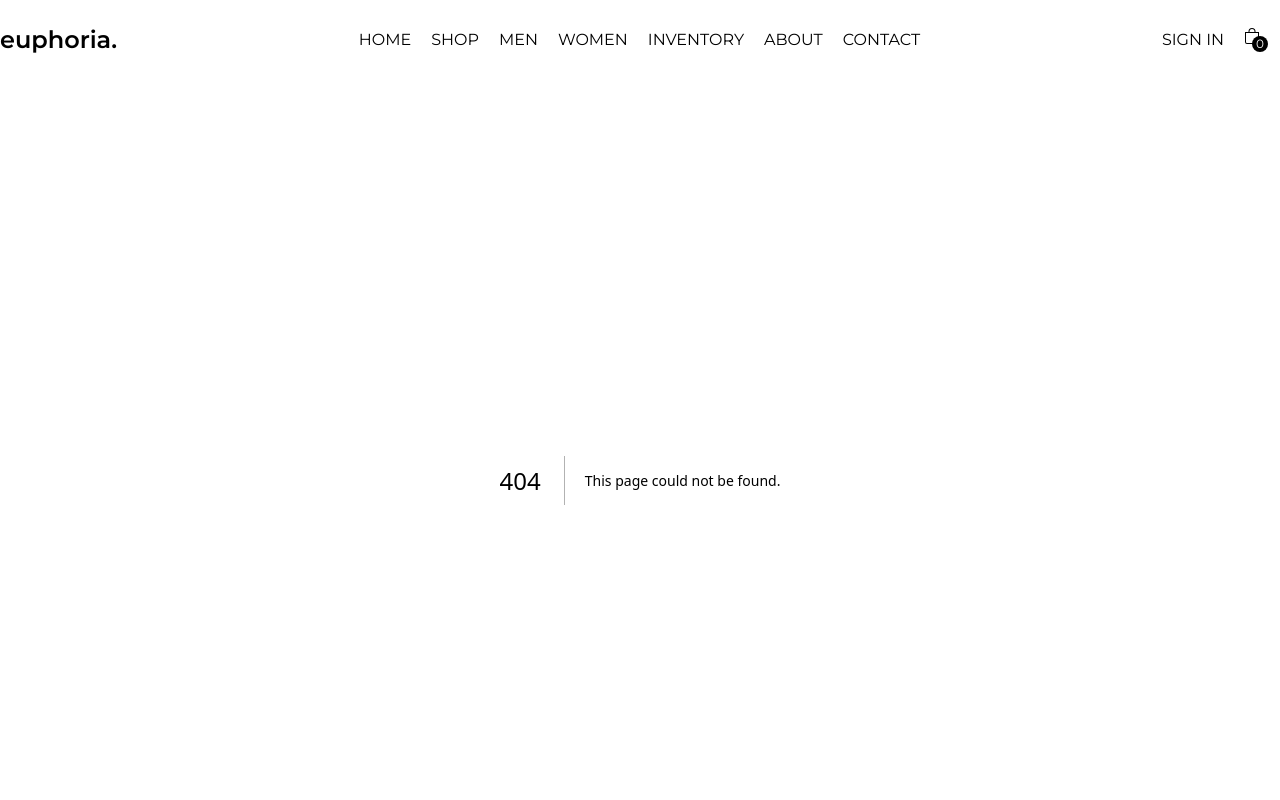
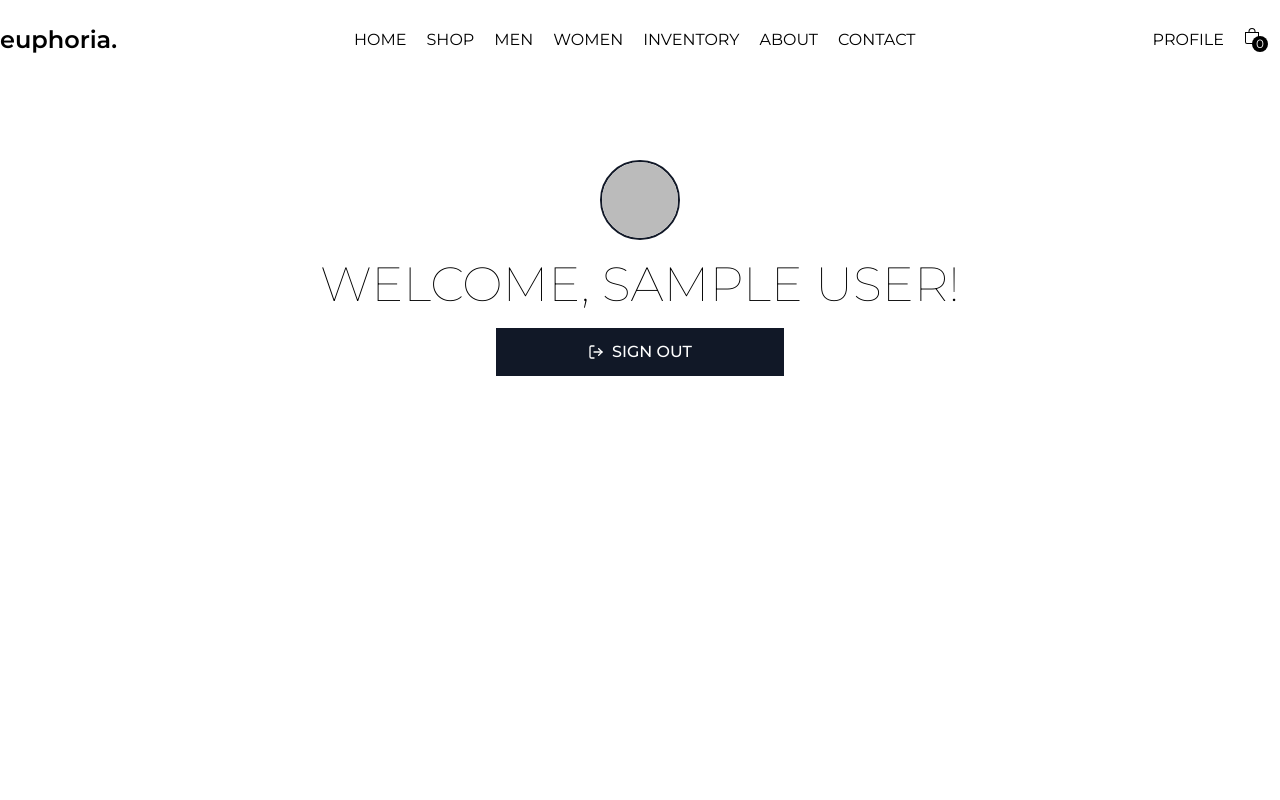
Before and after one commit to shohan-pherones/euphoria-ecommerce, a Next.js app: page /user/profile in a window 1280 px wide. Before the commit this address had no page. Shown: the top 800 px of the page. Built offline with nearby package versions, Linux system fonts and the light colour scheme; no server answers; sample sign-in values are in the browser's storage.

Commit message:
user auth added

```diff
--- a/components/Navbar.jsx
+++ b/components/Navbar.jsx
@@ -4,8 +4,11 @@ import { BsBag } from "react-icons/bs";
 import { FiMenu } from "react-icons/fi";
 import { AiOutlineClose } from "react-icons/ai";
 import { useSelector } from "react-redux";
+import { useSession } from "next-auth/react";
 
 const Navbar = () => {
+  const { data: session } = useSession();
+
   const products = useSelector((state) => state.myShop.products);
   const [toggleOpen, setToggleOpen] = useState(false);
 
@@ -71,9 +74,15 @@ const Navbar = () => {
       </nav>
 
       <div className="nav-links-right flex gap-5">
-        <Link href="/user/login" className="uppercase linear-walkaways">
-          Sign in
-        </Link>
+        {!session ? (
+          <Link href="/user/login" className="uppercase linear-walkaways">
+            Sign in
+          </Link>
+        ) : (
+          <Link href="/user/profile" className="uppercase linear-walkaways">
+            Profile
+          </Link>
+        )}
 
         <Link href="/cart" className="relative">
           <span>
--- a/next.config.js
+++ b/next.config.js
@@ -1,6 +1,9 @@
 /** @type {import('next').NextConfig} */
 const nextConfig = {
   reactStrictMode: true,
+  images: {
+    domains: ["lh3.googleusercontent.com"],
+  },
 };
 
 module.exports = nextConfig;
--- /dev/null
+++ b/pages/api/auth/[...nextauth].js
@@ -0,0 +1,12 @@
+import NextAuth from "next-auth";
+import GoogleProvider from "next-auth/providers/google";
+
+export default NextAuth({
+  providers: [
+    GoogleProvider({
+      clientId: process.env.GOOGLE_CLIENT_ID,
+      clientSecret: process.env.GOOGLE_CLIENT_SECRET,
+    }),
+  ],
+  secret: process.env.JWT_SECRET,
+});
--- /dev/null
+++ b/pages/user/login.js
@@ -0,0 +1,62 @@
+import { signIn, getSession } from "next-auth/react";
+import { useRouter } from "next/router";
+import { useEffect } from "react";
+import { FcGoogle } from "react-icons/fc";
+
+const LoginPage = ({ session }) => {
+  const router = useRouter();
+
+  const loginWithGoogle = async () => {
+    try {
+      await signIn("google");
+    } catch (error) {
+      console.log(error.message);
+    }
+  };
+
+  useEffect(() => {
+    if (session) {
+      router.replace("/user/profile");
+    }
+  }, [session, router]);
+
+  if (session) {
+    return null;
+  }
+
+  if (!session) {
+    return (
+      <div className="min-h-screen my-20 flex flex-col gap-5 items-center">
+        <h2 className="section-title">You are not signed in.</h2>
+        <button
+          onClick={loginWithGoogle}
+          className="bg-gray-900 text-white h-12 w-72 hover:opacity-80 duration-300 flex items-center justify-center gap-2 font-medium uppercase"
+        >
+          <span>
+            <FcGoogle />
+          </span>{" "}
+          Sign in with Google
+        </button>
+      </div>
+    );
+  }
+};
+
+export default LoginPage;
+
+export const getServerSideProps = async (context) => {
+  const session = await getSession(context);
+
+  if (session) {
+    return {
+      redirect: {
+        destination: "/user/profile",
+        permanent: false,
+      },
+    };
+  }
+
+  return {
+    props: { session },
+  };
+};
--- /dev/null
+++ b/pages/user/profile.js
@@ -0,0 +1,68 @@
+import { signOut, getSession } from "next-auth/react";
+import { useRouter } from "next/router";
+import { useEffect } from "react";
+import Image from "next/image";
+import { FiLogOut } from "react-icons/fi";
+
+const ProfilePage = ({ session }) => {
+  const router = useRouter();
+
+  const logoutWithGoogle = async () => {
+    try {
+      await signOut("google");
+    } catch (error) {
+      console.log(error.message);
+    }
+  };
+
+  useEffect(() => {
+    if (!session) {
+      router.replace("/user/login");
+    }
+  }, [session, router]);
+
+  if (!session) {
+    return null;
+  }
+
+  return (
+    <div className="min-h-screen my-20 flex flex-col gap-5 items-center">
+      <Image
+        src={session.user.image}
+        width={50}
+        height={50}
+        alt={session.user.name}
+        className="h-20 w-20 rounded-full border-2 border-gray-900"
+      />
+      <h2 className="section-title">Welcome, {session.user.name}!</h2>
+      <button
+        onClick={logoutWithGoogle}
+        className="bg-gray-900 text-white h-12 w-72 hover:opacity-80 duration-300 flex items-center justify-center gap-2 font-medium uppercase"
+      >
+        <span>
+          <FiLogOut />
+        </span>{" "}
+        Sign out
+      </button>
+    </div>
+  );
+};
+
+export default ProfilePage;
+
+export const getServerSideProps = async (context) => {
+  const session = await getSession(context);
+
+  if (!session) {
+    return {
+      redirect: {
+        destination: "/user/login",
+        permanent: false,
+      },
+    };
+  }
+
+  return {
+    props: { session },
+  };
+};
```
Also changed, not shown: package.json (+2 -6 lines), pages/_app.js (+5 -2 lines), 1 other file (tests, documents, lock files or other folders).
